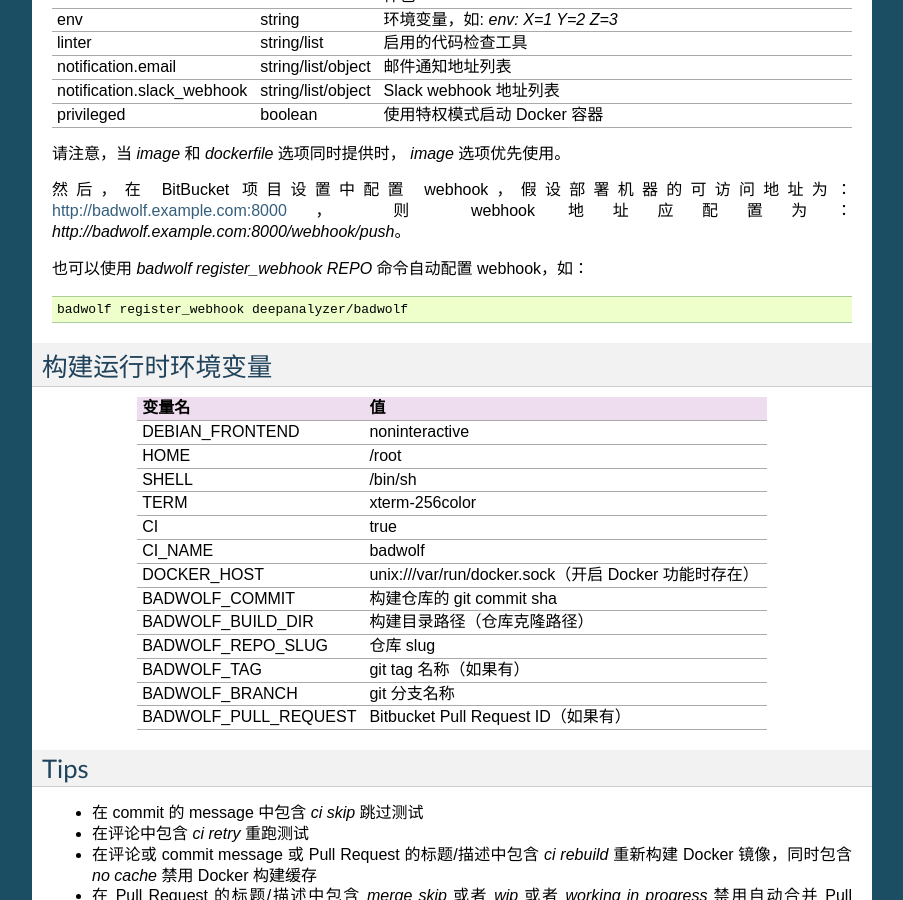
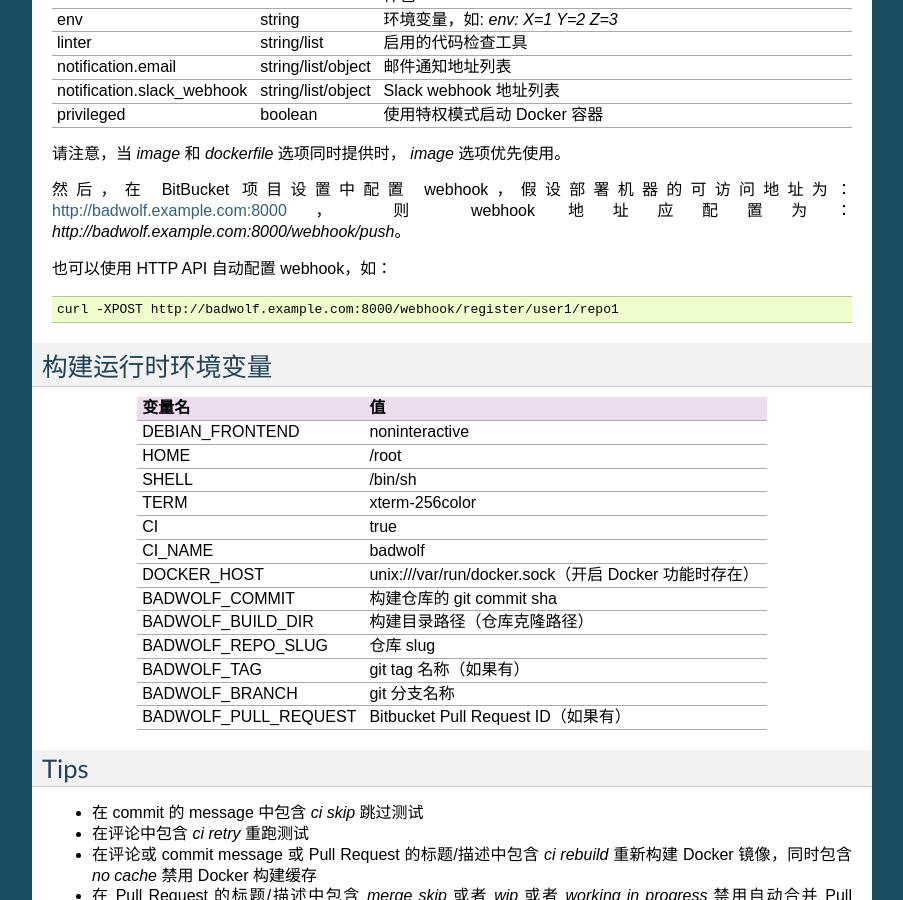
Before and after one commit to bosondata/badwolf, a Sphinx documentation site: the page built from docs/build.rst, in a window 1280 px wide and 900 px high, scrolled down 463 px. Shown: the whole window, without its empty margins (198-1101 px from the left). Built offline with Sphinx 7.4.7, drawn with Linux system fonts in a browser that asks for light colours; the version number could not be read and is left out.

Commit message:
Update register webhook docs

```diff
--- a/docs/build.rst
+++ b/docs/build.rst
@@ -34,11 +34,11 @@
 然后，在 BitBucket 项目设置中配置 webhook，假设部署机器的可访问地址为：http://badwolf.example.com:8000，
 则 webhook 地址应配置为：`http://badwolf.example.com:8000/webhook/push`。
 
-也可以使用 `badwolf register_webhook REPO` 命令自动配置 webhook，如：
+也可以使用 HTTP API 自动配置 webhook，如：
 
 .. code-block:: bash
 
-    badwolf register_webhook deepanalyzer/badwolf
+    curl -XPOST http://badwolf.example.com:8000/webhook/register/user1/repo1
 
 构建运行时环境变量
 ----------------------
```
